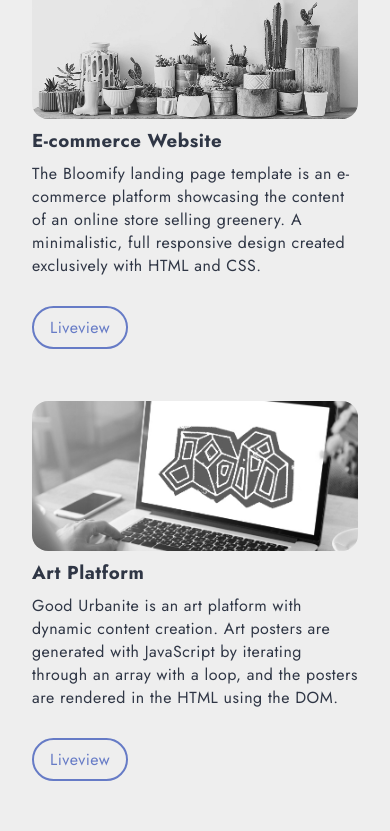
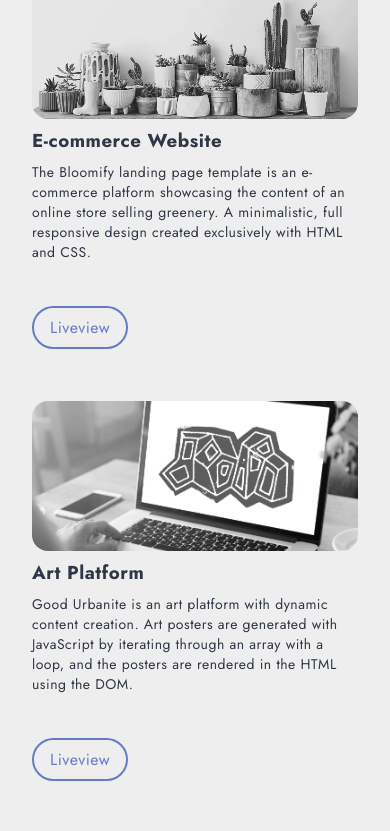
Before and after one commit to CodeLars79/RocktheCode_P04, a website built with Vite: page index.html in a window 390 px wide. Shown: the part 2215-3046 px from the top of the page. Built offline with nearby package versions, Linux system fonts and the light colour scheme; a web font is replaced by a local one.

Commit message:
Add files via upload

```diff
--- a/components/Projects/Projects.css
+++ b/components/Projects/Projects.css
@@ -59,3 +59,9 @@
   background-color: var(--button);
   color: var(--background);
 }
+
+@media screen and (max-width: 400px) {
+  .projects li p {
+    font-size: 14px;
+  }
+}
```
